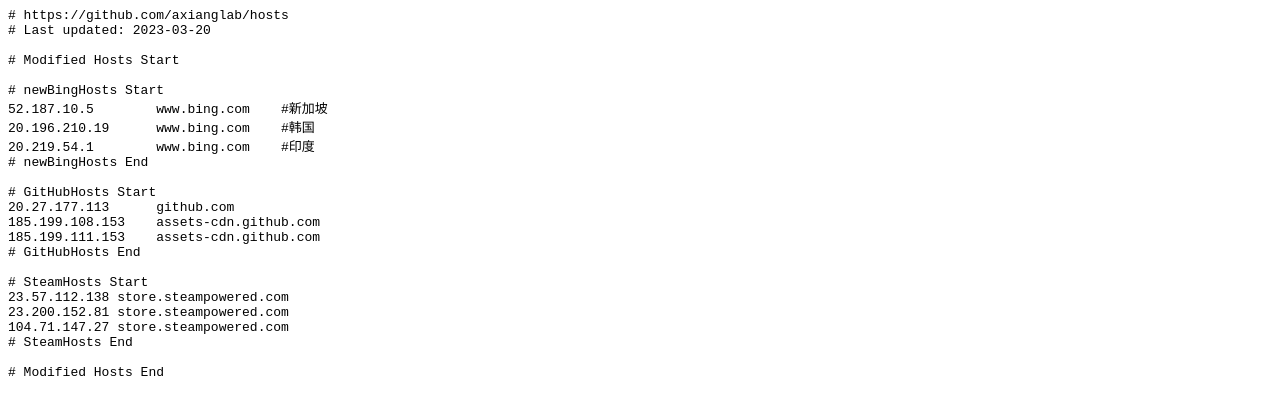
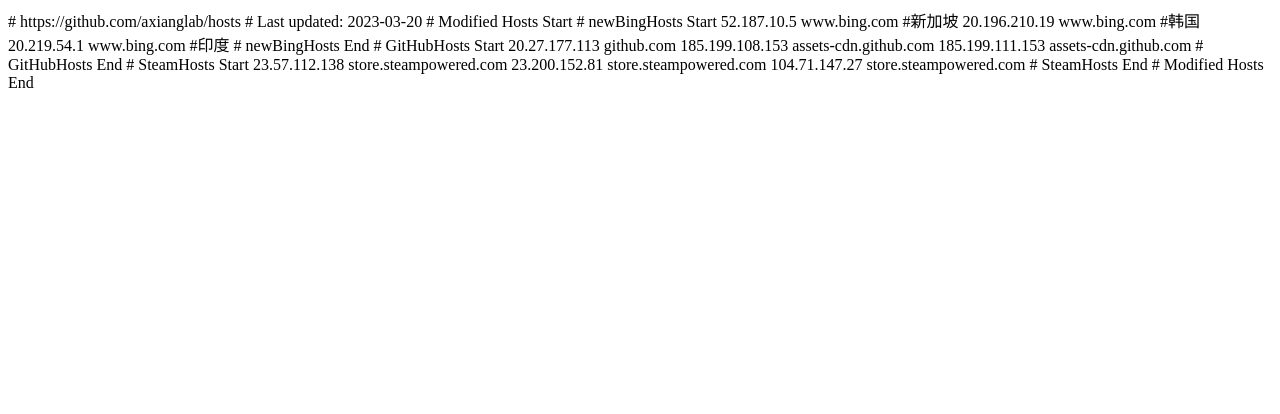
Before and after one commit to axianglab/Hosts, a plain HTML site: page index.html in a window 1280 px wide. Drawn offline with Linux system fonts and the light colour scheme.

Commit message:
Update index.html

```diff
--- a/index.html
+++ b/index.html
@@ -1,4 +1,3 @@
-<html><head><meta name="color-scheme" content="light dark"></head><body><pre style="word-wrap: break-word; white-space: pre-wrap;">
 # https://github.com/axianglab/hosts
 # Last updated: 2023-03-20
 
@@ -23,4 +22,3 @@
 # SteamHosts End
 
 # Modified Hosts End
-</pre></body></html>
```
